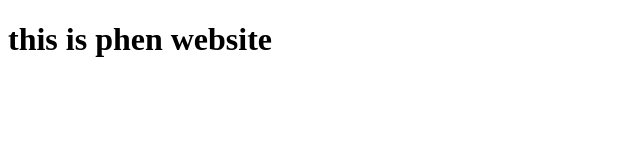
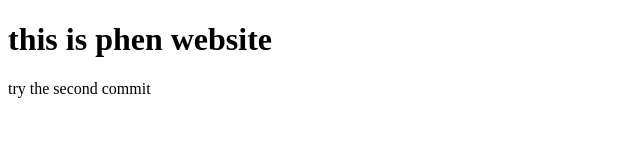
Before and after one commit to thoeurnphen/thoeurnphen.github.io, a plain HTML site: page index.html in a window 1280 px wide. Shown: the whole page, without its empty margins (0-640 px from the left). Drawn offline with Linux system fonts and the light colour scheme.

Commit message:
second commit

```diff
--- a/index.html
+++ b/index.html
@@ -7,5 +7,6 @@
 </head>
 <body>
     <h1>this is phen website</h1>
+    <p>try the second commit</p>
 </body>
 </html>
```
